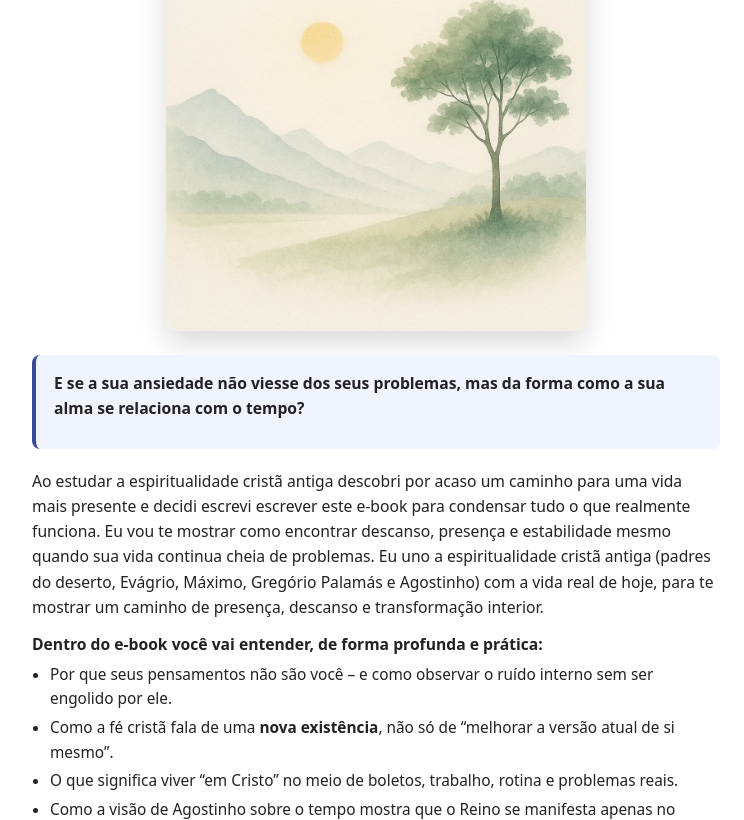
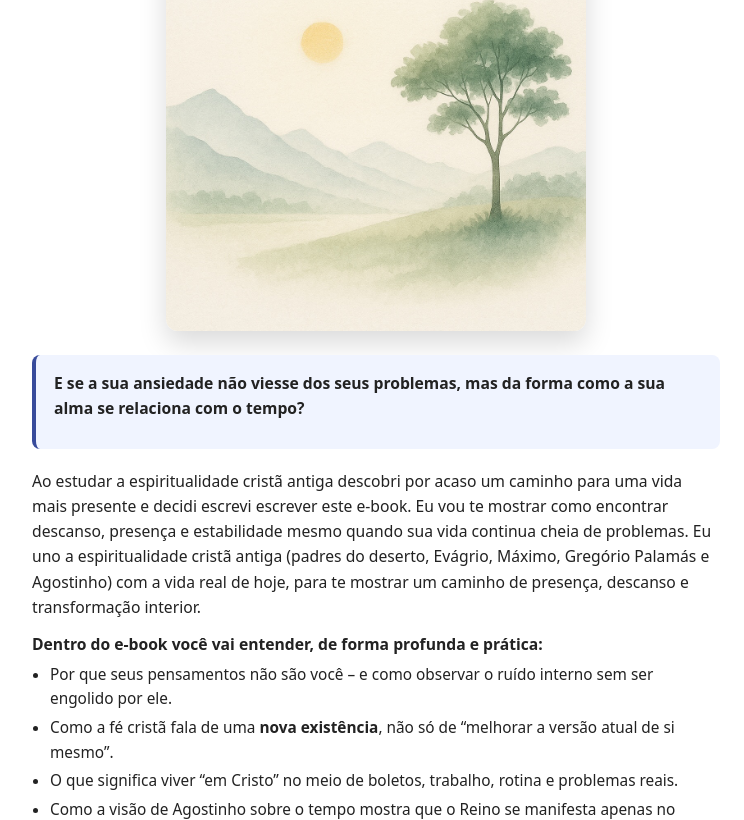
Before and after one commit to lcsrphl/Ebook, a plain HTML site: page index.html in a window 1280 px wide. Shown: the part 379-1199 px from the top of the page, without its empty margins (264-1008 px from the left). Drawn offline with Linux system fonts and the light colour scheme.

Commit message:
Atualizar o index.html

```diff
--- a/index.html
+++ b/index.html
@@ -149,7 +149,7 @@
     </div>
 
     <p>
-      Ao estudar a espiritualidade cristã antiga descobri por acaso um caminho para uma vida mais presente  e decidi escrevi escrever este e-book para condensar tudo o que realmente funciona.
+      Ao estudar a espiritualidade cristã antiga descobri por acaso um caminho para uma vida mais presente  e decidi escrevi escrever este e-book.
       Eu vou te mostrar como encontrar descanso, presença e estabilidade mesmo quando sua vida continua cheia de problemas.
       Eu uno a espiritualidade cristã antiga (padres do deserto, Evágrio, Máximo, Gregório Palamás e Agostinho)
       com a vida real de hoje, para te mostrar um caminho de presença, descanso e transformação interior.
```
